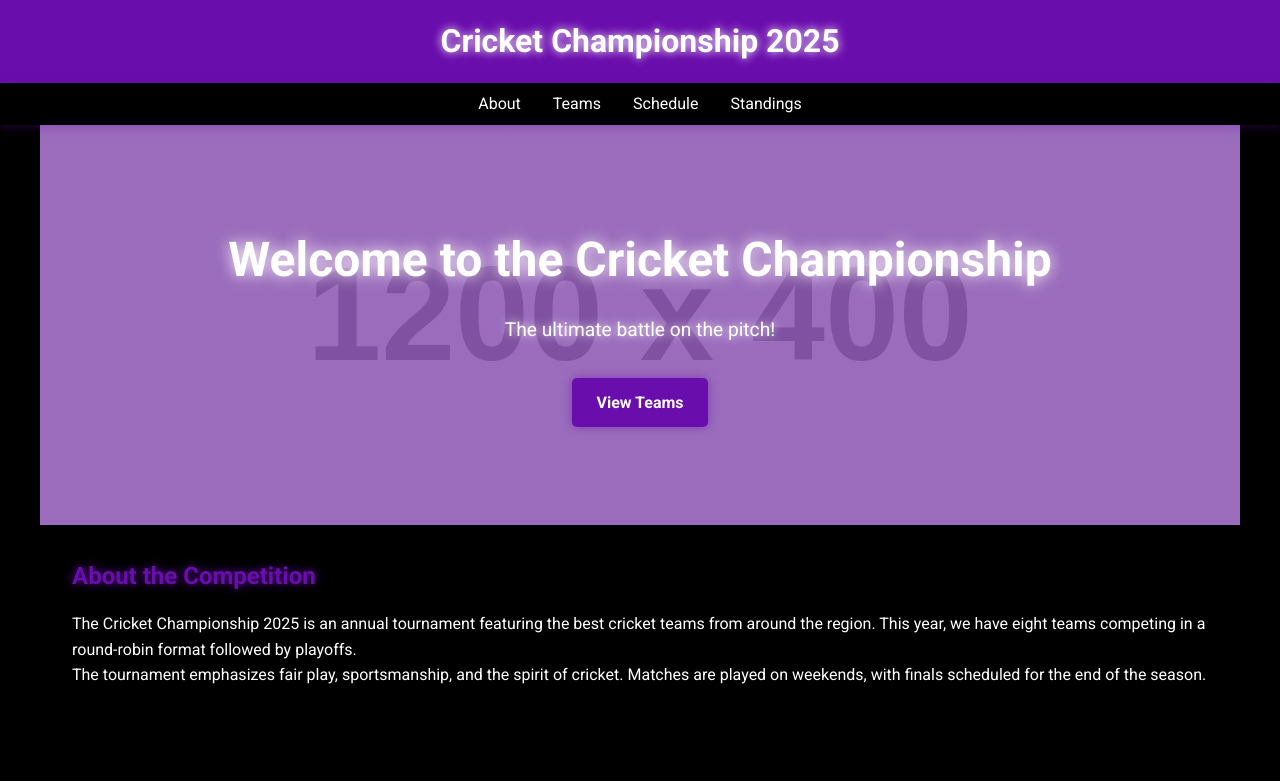
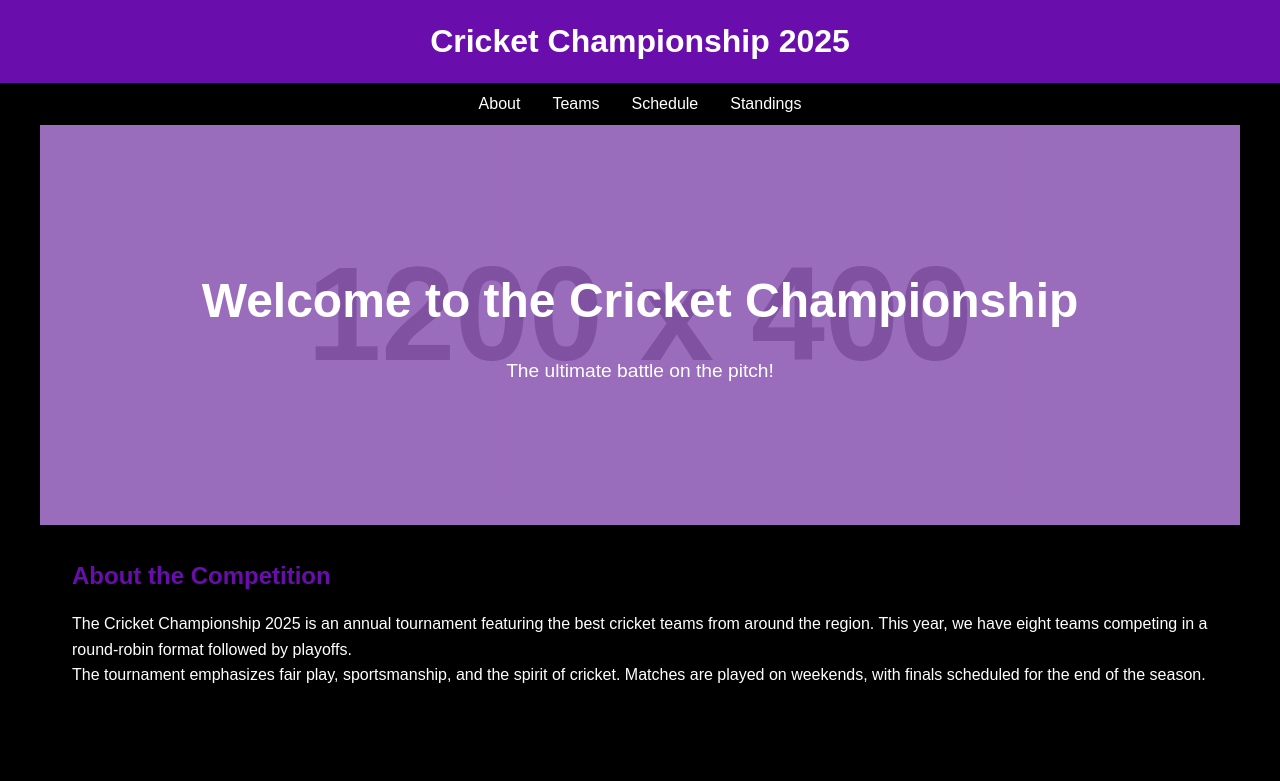
Before and after one commit to LintWeb/project-ff09aa1769700751772, a plain HTML site: page index.html in a window 1280 px wide. Shown: the top 781 px of the page. Drawn offline with Linux system fonts and the light colour scheme; placeholder pictures from the web are drawn by us.

Commit message:
AI edit via chat: make it simple
Co-Authored-By: OpenCode AI <noreply@opencode.ai>

```diff
--- a/index.html
+++ b/index.html
@@ -3,7 +3,6 @@
 <head>
     <meta charset="UTF-8">
     <meta name="viewport" content="width=device-width, initial-scale=1.0">
-    <link href="https://fonts.googleapis.com/css2?family=Roboto:wght@400;700&display=swap" rel="stylesheet">
     <title>Cricket Championship 2025</title>
     <style>
         * {
@@ -12,7 +11,7 @@
             box-sizing: border-box;
         }
         body {
-            font-family: 'Roboto', sans-serif;
+            font-family: Arial, sans-serif;
             line-height: 1.6;
             color: #fff;
             background-color: #000;
@@ -22,15 +21,10 @@
             color: #fff;
             padding: 1rem 0;
             text-align: center;
-            text-shadow: 0 0 10px #fff;
         }
         nav {
             background-color: #000;
             padding: 0.5rem;
-            position: sticky;
-            top: 0;
-            z-index: 100;
-            box-shadow: 0 2px 10px rgba(106,13,173,0.3);
         }
         nav ul {
             list-style: none;
@@ -43,11 +37,6 @@
         nav ul li a {
             color: #fff;
             text-decoration: none;
-            transition: color 0.3s ease;
-        }
-        nav ul li a:hover {
-            color: #6A0DAD;
-            text-shadow: 0 0 10px #6A0DAD;
         }
         .hero {
             background-image: linear-gradient(rgba(106,13,173,0.5), rgba(106,13,173,0.5)), url('https://via.placeholder.com/1200x400/6A0DAD/FFFFFF?text=Cricket+Field');
@@ -63,29 +52,11 @@
         .hero h1 {
             font-size: 3rem;
             margin-bottom: 1rem;
-            text-shadow: 0 0 15px #fff;
         }
         .hero p {
             font-size: 1.2rem;
-            text-shadow: 0 0 10px #fff;
-            margin-bottom: 2rem;
         }
-        .btn {
-            display: inline-block;
-            padding: 0.75rem 1.5rem;
-            background-color: #6A0DAD;
-            color: #fff;
-            text-decoration: none;
-            border-radius: 5px;
-            font-weight: 700;
-            transition: background-color 0.3s ease, box-shadow 0.3s ease;
-            box-shadow: 0 0 10px rgba(106,13,173,0.5);
-        }
-        .btn:hover {
-            background-color: #fff;
-            color: #6A0DAD;
-            box-shadow: 0 0 15px rgba(106,13,173,0.8);
-        }
+
         section {
             padding: 2rem;
             max-width: 1200px;
@@ -97,7 +68,6 @@
         h2 {
             color: #6A0DAD;
             margin-bottom: 1rem;
-            text-shadow: 0 0 10px #6A0DAD;
         }
         .teams-grid {
             display: grid;
@@ -108,10 +78,8 @@
             background: #111;
             padding: 1rem;
             border-radius: 8px;
-            box-shadow: 0 0 15px rgba(106,13,173,0.5);
             text-align: center;
             color: #fff;
-            transition: transform 0.3s ease, box-shadow 0.3s ease;
         }
         .team-card:hover {
             transform: translateY(-5px);
@@ -131,7 +99,6 @@
         .schedule-table th, .standings-table th {
             background-color: #6A0DAD;
             color: #fff;
-            text-shadow: 0 0 10px #fff;
         }
         .schedule-table td, .standings-table td {
             background-color: #000;
@@ -141,7 +108,6 @@
             color: #fff;
             text-align: center;
             padding: 1rem 0;
-            text-shadow: 0 0 10px #fff;
         }
         @media (max-width: 768px) {
             nav ul {
@@ -175,7 +141,6 @@
     <div>
         <h1>Welcome to the Cricket Championship</h1>
         <p>The ultimate battle on the pitch!</p>
-        <a href="#teams" class="btn">View Teams</a>
     </div>
 </section>
 <section id="about" class="about">
```
